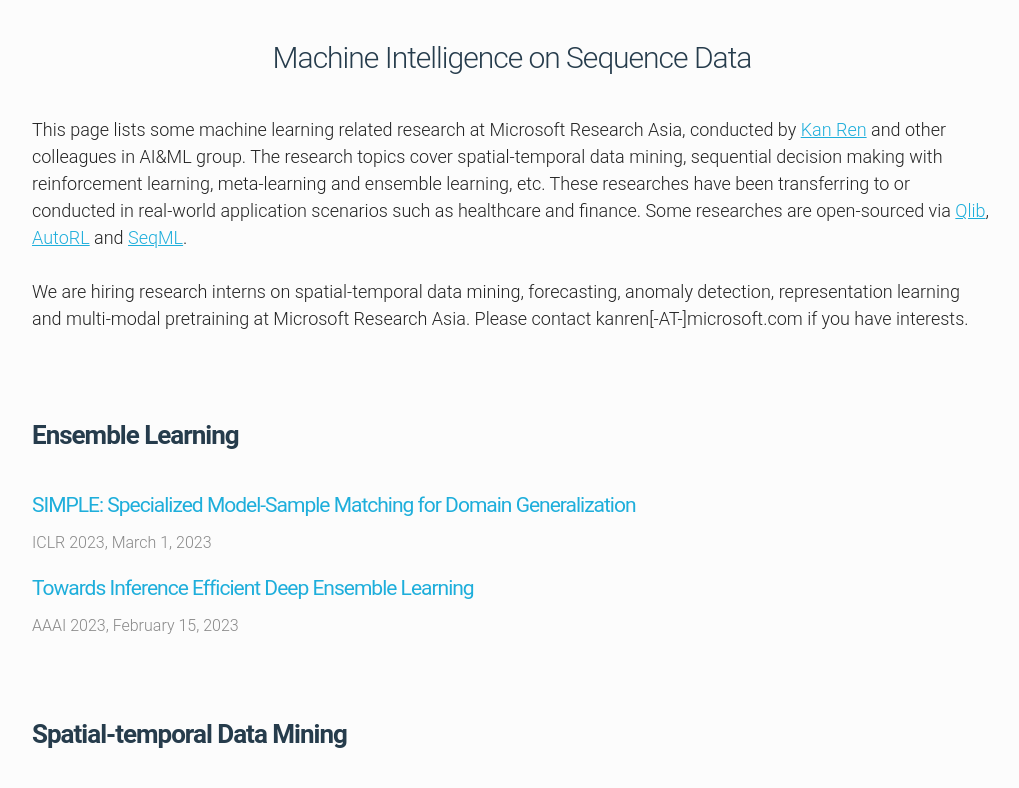
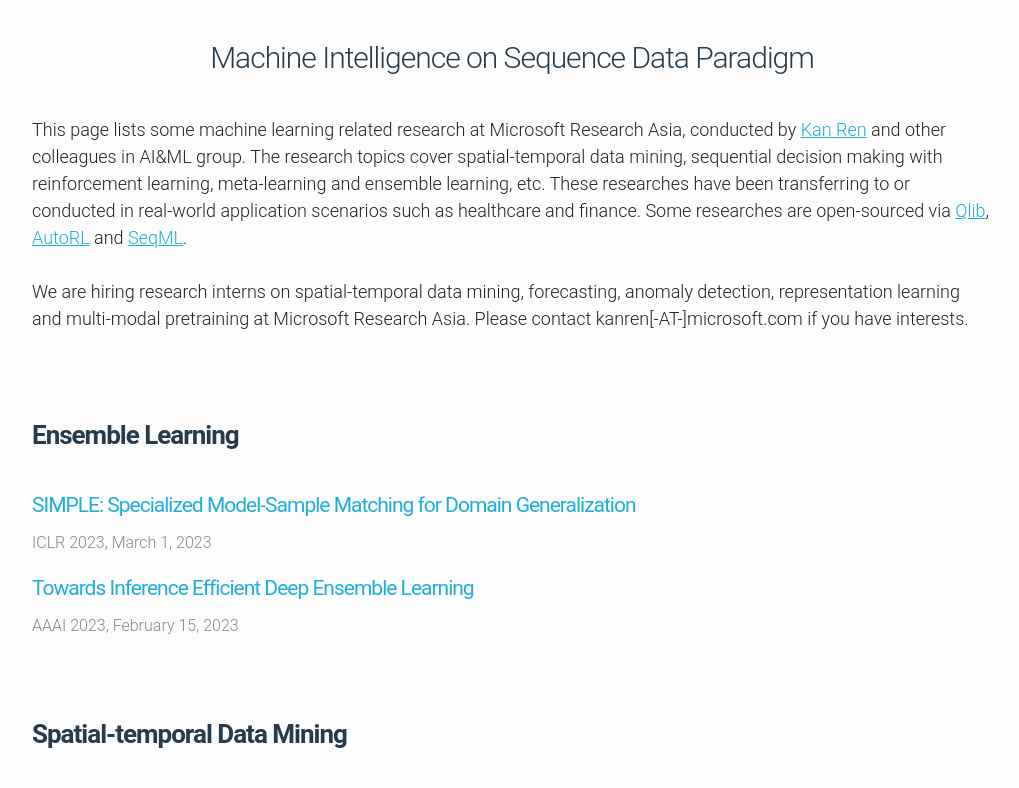
Before and after one commit to seqml/seqml.github.io, a plain HTML site: page index.html in a window 1280 px wide. Shown: the top 788 px of the page, without its empty margins (128-1147 px from the left). Drawn offline with nearby package versions, Linux system fonts and the light colour scheme; some packages are replaced by stand-ins of ours.

Commit message:
Update index.html

```diff
--- a/index.html
+++ b/index.html
@@ -18,7 +18,7 @@
 <div class="container">
 
 	<header role="banner">
-	<h1 class="site-title">Machine Intelligence on Sequence Data </h1>
+	<h1 class="site-title">Machine Intelligence on Sequence Data Paradigm</h1>
 	</header>
 	This page lists some machine learning related research at Microsoft Research Asia, conducted by <a target="_blank" and rel="noopener noreferrer" href="https://www.microsoft.com/en-us/research/people/kanren/">Kan Ren</a> and other colleagues in AI&ML group. The research topics cover spatial-temporal data mining, sequential decision making with reinforcement learning, meta-learning and ensemble learning, etc. These researches have been transferring to or conducted in real-world application scenarios such as healthcare and finance. Some researches are open-sourced via <a target="_blank" and rel="noopener noreferrer" href="https://github.com/microsoft/qlib">Qlib</a>, <a target="_blank" and rel="noopener noreferrer" href="https://github.com/microsoft/autorl-research">AutoRL</a> and <a target="_blank" and rel="noopener noreferrer" href="https://github.com/microsoft/SeqML">SeqML</a>.
 	<br>
```
